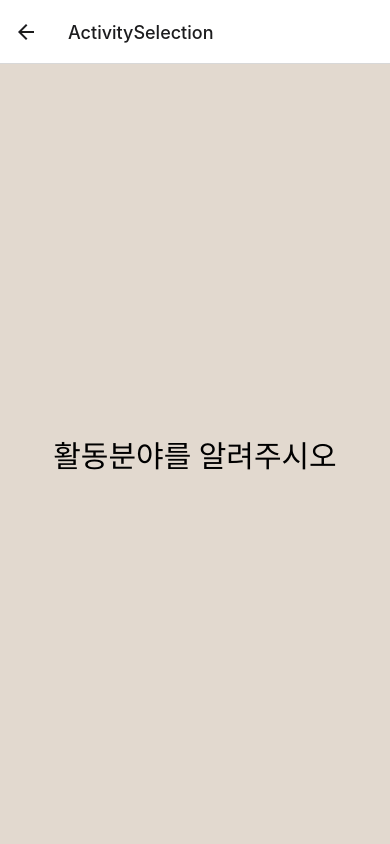
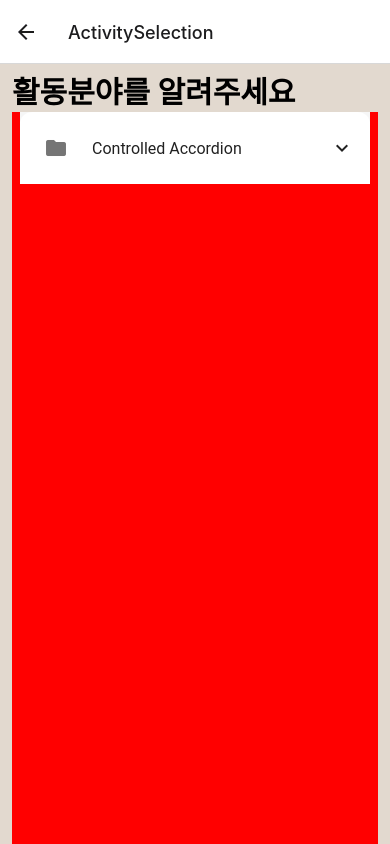
Before and after one commit to CCC-org/keewe-app, a React Native app: screen /ActivitySelection in a window 390 px wide. Built offline with nearby package versions, Linux system fonts and the light colour scheme.

Commit message:
accordion created

```diff
--- /dev/null
+++ b/src/components/accordian/ActivityAccordian.tsx
@@ -0,0 +1,64 @@
+import { View, Text, StyleSheet } from 'react-native';
+import React, { useState } from 'react';
+import { List, useTheme } from 'react-native-paper';
+
+const ActivityAccordian = () => {
+  const [expanded, setExpanded] = useState<boolean>(false);
+  const themeProp = useTheme();
+  const styles = makeStyles(themeProp);
+  const handlePress = () => {
+    setExpanded(!expanded);
+  };
+
+  return (
+    <List.Accordion
+      title="Controlled Accordion"
+      left={(props) => <List.Icon {...props} icon="folder" />}
+      expanded={expanded}
+      onPress={handlePress}
+      style={styles.accordion}
+    >
+      <View style={styles.accordionContent}>
+        <Text>마케팅</Text>
+        <Text>기획</Text>
+        <Text>디자인</Text>
+        <Text>마케팅</Text>
+        <Text>기획</Text>
+        <Text>디자인</Text>
+        <Text>마케팅</Text>
+        <Text>기획</Text>
+        <Text>디자인</Text>
+      </View>
+    </List.Accordion>
+  );
+};
+
+function makeStyles(theme: ReactNativePaper.Theme) {
+  return StyleSheet.create({
+    accordion: {
+      backgroundColor: theme.colors.graphic.white,
+      borderTopLeftRadius: 12,
+      borderTopRightRadius: 12,
+      width: 350,
+    },
+    accordionContent: {
+      backgroundColor: theme.colors.graphic.white,
+      flexDirection: 'row',
+      justifyContent: 'center',
+      alignItems: 'center',
+      width: 350,
+      height: 200,
+      borderBottomRightRadius: 12,
+      borderBottomLeftRadius: 12,
+    },
+  });
+}
+
+export default ActivityAccordian;
+
+// accordian-content: {
+//    backgroundColor: theme.colors.graphic.black,
+//    width: 340,
+//    borderRadius: 12,
+//    height: 100,
+//  },
--- a/src/screens/onboarding/ActivitySelectionScreen.tsx
+++ b/src/screens/onboarding/ActivitySelectionScreen.tsx
@@ -1,40 +1,45 @@
 import { StyleSheet, View } from 'react-native';
 import { Text, useTheme } from 'react-native-paper';
-import React from 'react';
+import React, { useState } from 'react';
+import ActivityAccordian from '../../components/accordian/ActivityAccordian';
+import { SafeAreaView } from 'react-native-safe-area-context';
 
-const ActivitySelectionScreen = () => {
+const ActivitySelectionScreen = ({ navigation, route }) => {
+  const [expanded, setExpanded] = useState<boolean>(false);
   const themeProp = useTheme();
   const styles = makeStyles(themeProp);
 
   return (
     <View style={styles.container}>
-      <Text style={styles.screenTitle}>활동분야를 알려주시오</Text>
+      <Text style={styles.screenTitle}>활동분야를 알려주세요</Text>
+      <View style={styles.accordianContainer}>
+        <ActivityAccordian />
+      </View>
     </View>
   );
 };
-
-const styles = StyleSheet.create({
-  container: {
-    flex: 1,
-    justifyContent: 'center',
-    alignItems: 'center',
-    backgroundColor: '#F5FCFF',
-  },
-  screenTitle: {
-    fontSize: 30,
-  },
-});
 
 function makeStyles(theme: ReactNativePaper.Theme) {
   return StyleSheet.create({
     container: {
       flex: 1,
-      justifyContent: 'center',
+      justifyContent: 'flex-start',
+      alignItems: 'flex-start',
+      backgroundColor: theme.colors.brand.surface.container,
+      paddingLeft: 12,
+      paddingRight: 12,
+    },
+    accordianContainer: {
+      flex: 1,
+      justifyContent: 'flex-start',
       alignItems: 'center',
-      backgroundColor: theme.colors.brand.surface.container,
+      backgroundColor: 'red',
+      width: '100%',
     },
     screenTitle: {
-      fontSize: 30,
+      fontSize: theme.fonts.text.display.fontSize,
+      fontWeight: theme.fonts.text.display.fontWeight,
+      marginTop: 4,
     },
   });
 }
```
Also changed, not shown: src/components/buttons/AccordianTagButton.tsx (added, +12 -0 lines).
